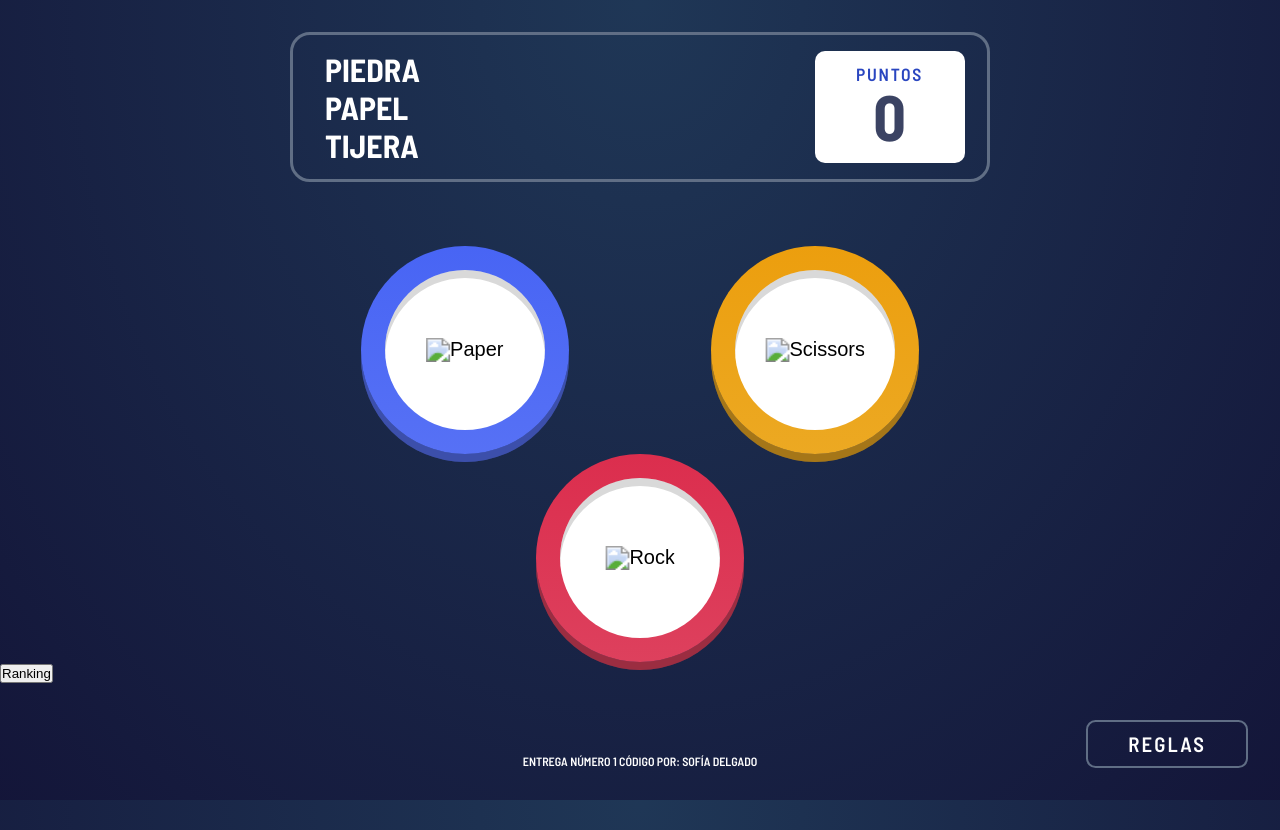
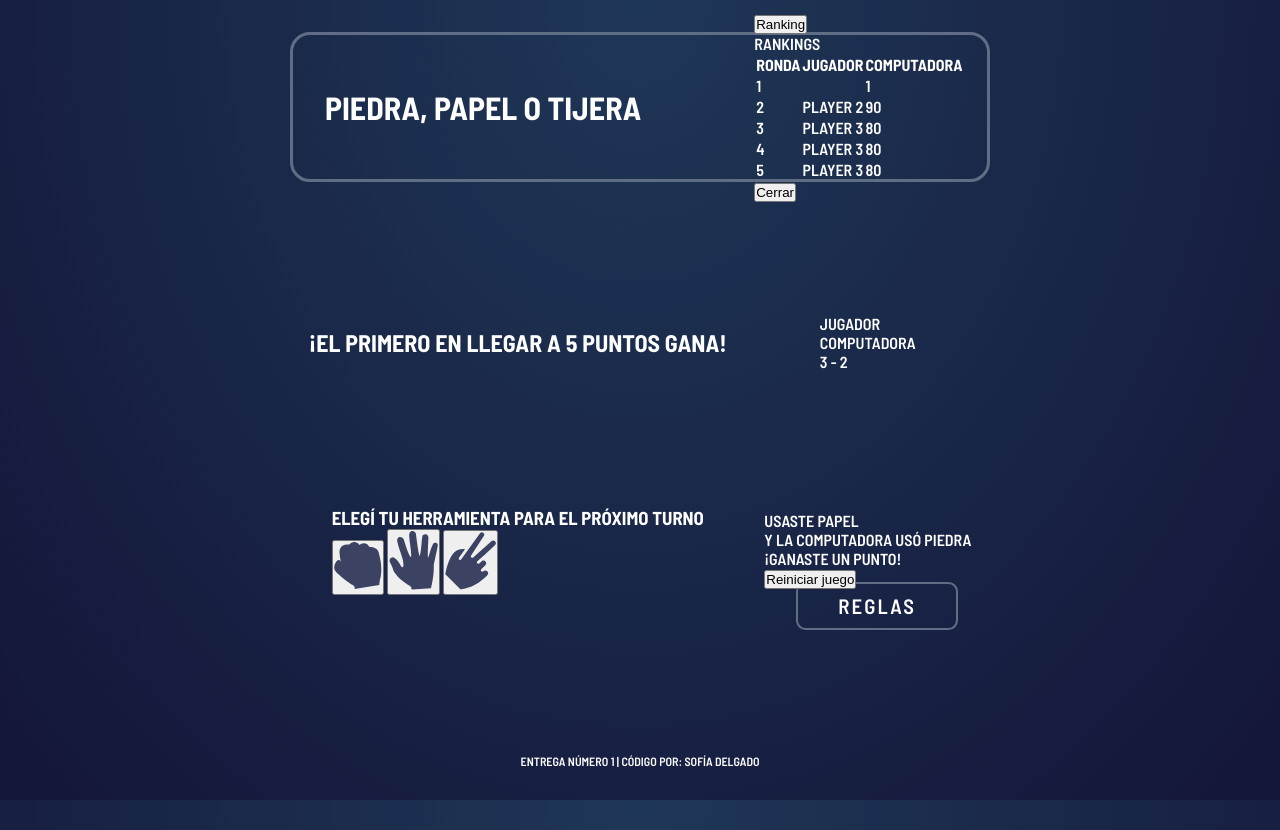
Before and after one commit to SofiaDelgado2022/Entrega1, a plain HTML site: page index.html in a window 1280 px wide. Drawn offline with Linux system fonts and the light colour scheme.

Commit message:
Código tabulado

```diff
--- a/index.html
+++ b/index.html
@@ -1,99 +1,42 @@
 <!DOCTYPE html>
 <html lang="en">
+
 <head>
   <meta charset="UTF-8" />
   <meta name="viewport" content="width=device-width, initial-scale=1.0" />
 
-    <link
-      rel="icon"
-      type="image/png"
-      sizes="32x32"
-      href="./images/favicon-32x32.png"
-    />
-    <link rel="stylesheet" href="styles.css"  />
-    <script src="app.js" defer></script>
+  <link rel="icon" type="image/png" sizes="32x32" href="./images/favicon-32x32.png" />
+  <link rel="stylesheet" href="styles.css" />
 
   <title>Piedra, papel, tijera by Sofía</title>
 </head>
+
 <body class="preload">
   <div class="container">
     <header class="header">
-        <h1 class="header__title">
-          <span>PIEDRA</span>
-          <span>PAPEL</span>
-          <span>TIJERA</span>
-        </h1>
-        <div class="score">
-          <div class="score__title">puntos</div>
-          <div class="score__number">0</div>
-        </div>
-      </header>
-      <section class="game">
-        <button class="choice-btn" data-choice="paper">
-          <div class="choice paper">
-            <img src="./images/icon-paper.svg" alt="Paper" />
-          </div>
-        </button>
-        <button class="choice-btn" data-choice="scissors">
-          <div class="choice scissors">
-            <img src="./images/icon-scissors.svg" alt="Scissors" />
-          </div>
-        </button>
-        <button class="choice-btn" data-choice="rock">
-          <div class="choice rock">
-            <img src="./images/icon-rock.svg" alt="Rock" />
-          </div>
-        </button>
-      </section>
-    </div>
+      <h1 class="header__title">PIEDRA, PAPEL O TIJERA</h1>
 
-    <section class="results hidden">
-      <h2 class="results__heading">Elegiste</h2>
-      <h2 class="results__heading">Oponente eligió</h2>
-      <div class="results__result"></div>
-      <div class="results__winner hidden">
-        <h3 class="results__text"></h3>
-        <button class="play-again">Jugar de nuevo</button>
-      </div>
-      <div class="results__result"></div>
-    </section>
+      <div class="btn-header">
+        <button class="rules-btn">Reglas</button>
 
-    <button class="rules-btn" tabindex="1">Reglas</button>
-    <div class="modal">
-      <div class="modal__container">
-        <header class="modal__header">
-          <h2 class="modal__heading">Reglas</h2>
-          <button class="close-btn">
-            <img src="./images/icon-close.svg" alt="Close Button" />
-          </button>
-        </header>
-        <img
-          src="./images/image-rules.svg"
-          alt="Rules Image"
-          class="rules-img"
-        />
-      </div>
-    </div>
+        <button onclick="openModal()" class="ranking-btn">Ranking</button>
 
-     <!-- New button for ranking -->
-     <button class="ranking-btn" tabindex="2">Ranking</button>
-
-     <!-- New table for ranking (initially hidden) -->
-     <div class="ranking-table hidden">
-       <table border="1">
-         <caption>Sample Rankings</caption>
+        <div id="myModal" class="container-modal">
+          <div class="content-modal">
+            <table>
+              <span>Rankings</span>
               <thead>
                 <tr>
-             <th>Rank</th>
-             <th>Name</th>
-             <th>Score</th>
+                  <th>Ronda</th>
+                  <th>Jugador</th>
+                  <th>Computadora</th>
                 </tr>
               </thead>
               <tbody>
                 <tr>
                   <td>1</td>
-             <td>Player 1</td>
-             <td>100</td>
+                  <td></td>
+                  <td>1</td>
                 </tr>
                 <tr>
                   <td>2</td>
@@ -105,15 +48,97 @@
                   <td>Player 3</td>
                   <td>80</td>
                 </tr>
+                <tr>
+                  <td>4</td>
+                  <td>Player 3</td>
+                  <td>80</td>
+                </tr>
+                <tr>
+                  <td>5</td>
+                  <td>Player 3</td>
+                  <td>80</td>
+                </tr>
               </tbody>
             </table>
+            <div class="container-close">
+            <button  onclick="closeModal()" class="rules-btn2">Cerrar</button>
+          </div>
+          </div>
         </div>
 
+      </div>
+    </header>
+    <section class="game">
+      <h2 class="game__instruction">¡El primero en llegar a 5 puntos gana!</h2>
+
+      <article class="marcador">
+        <p class="nombre nombre-jugador">Jugador</p>
+        <p class="nombre nombre-computadora">Computadora</p>
+        <div class="puntos">
+          <span id="puntos-usuario">3</span>
+          <span>-</span>
+          <span id="puntos-computadora">2</span>
+        </div>
+      </article>
+
+      <article class="herramienta">
+        <h3 class="herramienta__text">Elegí tu herramienta para el próximo turno</h3>
+        <div class="armas">
+          <button class="arma" id="piedra🪨">
+            <div class="choice_piedra">
+              <img src="./assets/img/icon-rock.svg" />
+            </div>
+          </button>
+          <button class="arma" id="papel📋">
+            <div class="choice_papel">
+              <img src="./assets/img/icon-paper.svg" />
+            </div>
+          </button>
+          <button class="arma" id="tijera✂️">
+            <div class="choice_tijera">
+              <img src="./assets/img/icon-scissors.svg" />
+            </div>
+          </button>
+        </div>
+
+      </article>
+
+      <article class="resultado">
+        <p>
+          Usaste <span class="eleccion">papel</span><br>
+          y la computadora usó <span class="eleccion">piedra</span>
+        </p>
+        <p id="gana-punto">¡Ganaste un punto!</p>
+
+        <button class="reset-btn">Reiniciar juego</button>
+      </article>
+
+    </section>
+
+
+
+
+
+  </div>
+  </div>
   <footer class="footer">
     <div class="footer__description">
-        <span>Entrega número 1</span>
+      <span>Entrega número 1 |</span>
       <span>Código por: Sofía Delgado</span>
     </div>
   </footer>
 </body>
+
+<script>
+  // Función para abrir el modal
+  function openModal() {
+      document.getElementById("myModal").style.display = "flex";
+  }
+
+  // Función para cerrar el modal
+  function closeModal() {
+      document.getElementById("myModal").style.display = "none";
+  }
+</script>
+
 </html>
```
Lines whose indentation alone changed are shown as unchanged.
